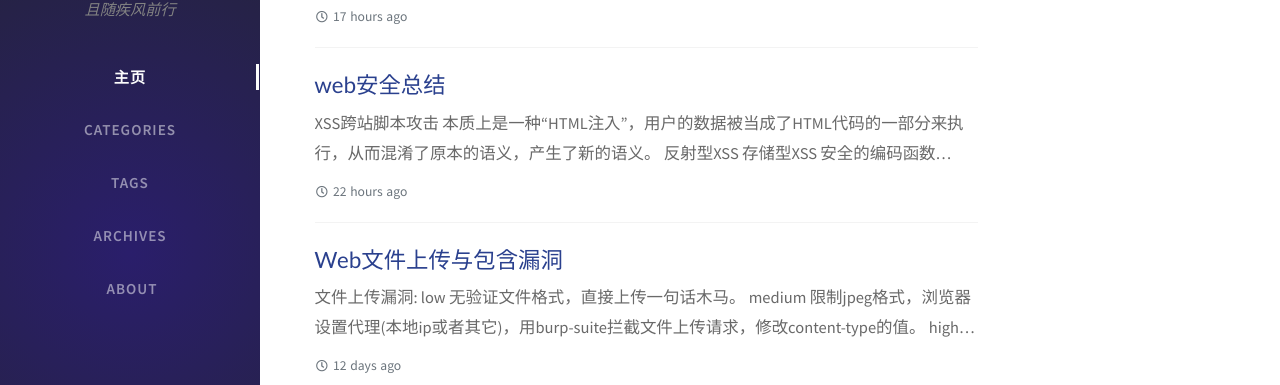
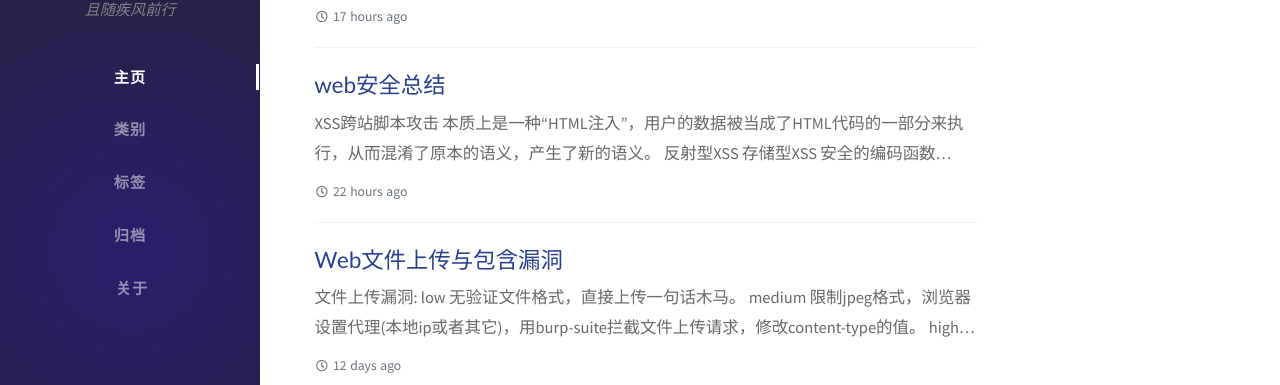
Before and after one commit to lvxinghang/lvxinghang.github.io, a Jekyll site: the page built from index.html, in a window 1280 px wide. Shown: the part 198-583 px from the top of the page. Built offline with Jekyll 4.4.1, drawn with Linux system fonts in a browser that asks for light colours; nearby versions of some CDN libraries; the list of posts is cut into pages by our own code; comment, search, counter and statistics services are not loaded.

Commit message:
mod 2
mod 2

```diff
--- a/_data/tabs.yml
+++ b/_data/tabs.yml
@@ -9,22 +9,22 @@
   name: 主页
   icon: "fas fa-home"
 -
-  name: Categories
+  name: 类别
   icon: "fas fa-stream"
   path: tabs
   url: categories
 -
-  name: "Tags"
+  name: "标签"
   icon: "fas fa-tags"
   path: tabs
   url: tags
 -
-  name: "Archives"
+  name: "归档"
   path: tabs
   url: archives
   icon: "fas fa-archive"
 -
-  name: "About"
+  name: "关于"
   icon: "fas fa-info"
   path: tabs
   url: about
```
